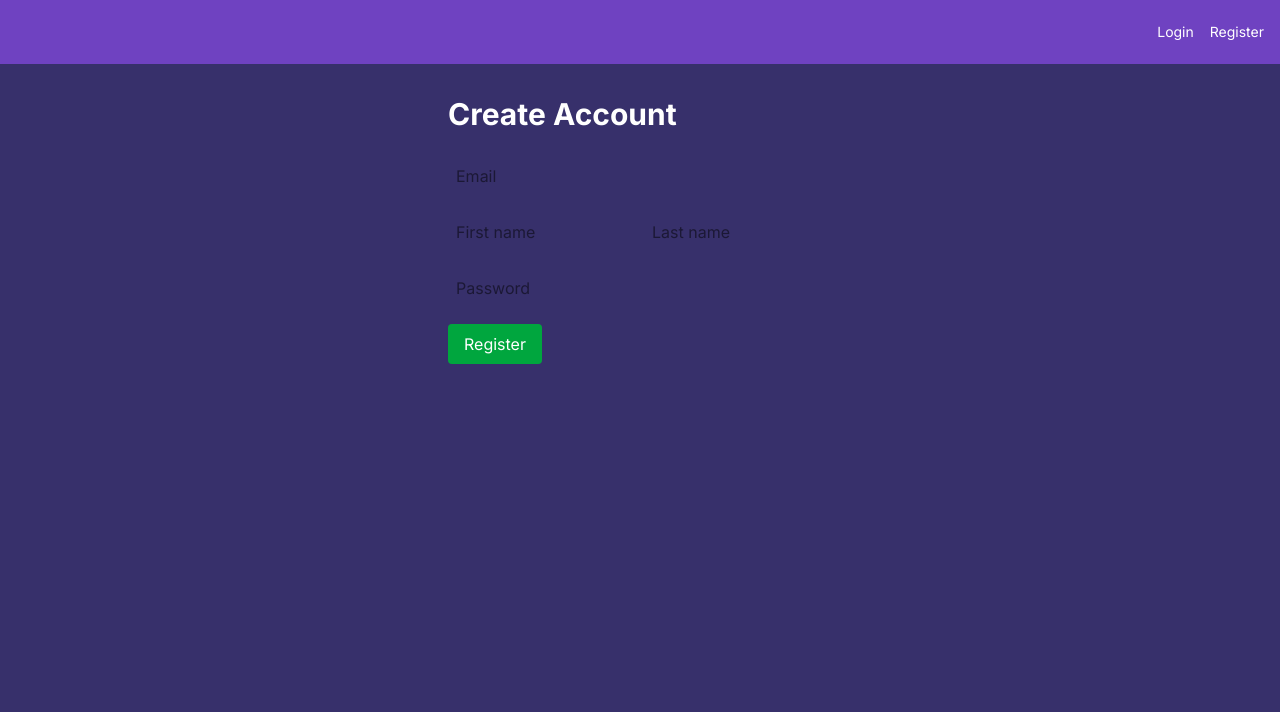
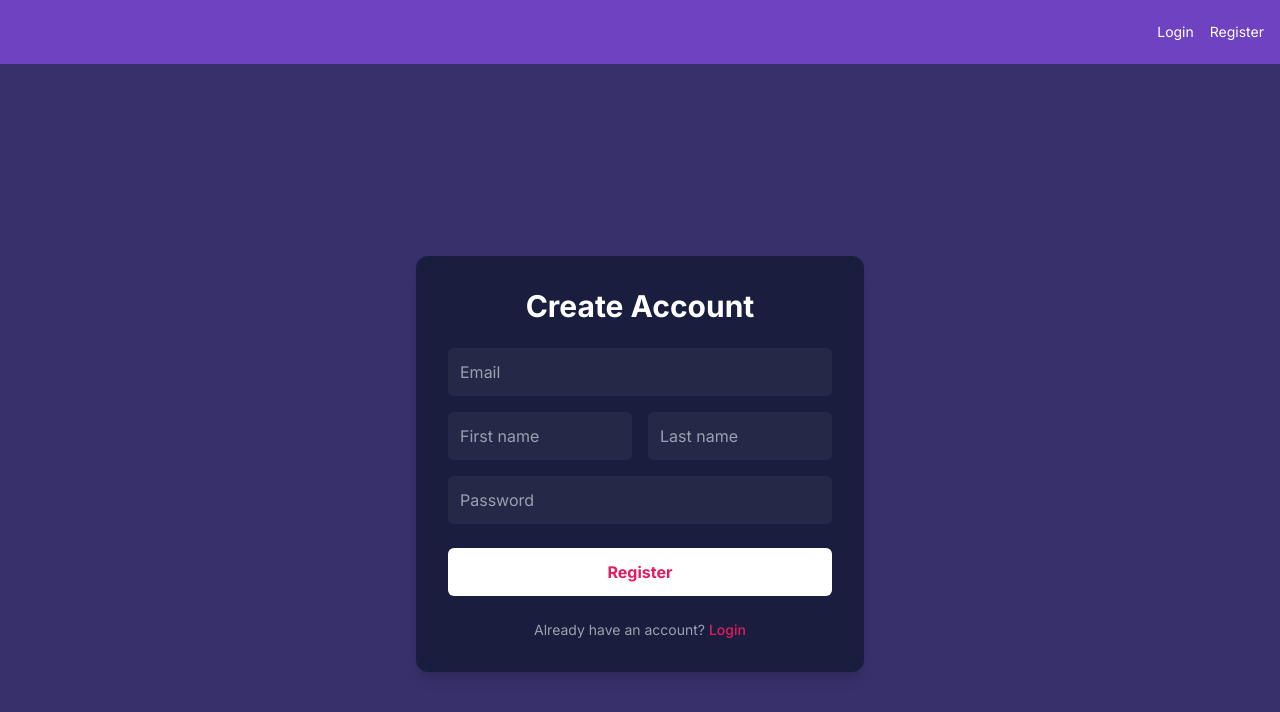
Before and after one commit to zorgonide/movieflix-next, a Next.js app: page /register in a window 1280 px wide. Shown: the top 712 px of the page. Built offline with nearby package versions, Linux system fonts and the light colour scheme; no server answers.

Commit message:
feat: enhance login and registration pages with improved styling and user experience

```diff
--- a/src/app/(authentication)/login/page.tsx
+++ b/src/app/(authentication)/login/page.tsx
@@ -3,6 +3,7 @@ import { useEffect, useState } from "react";
 import { useRouter } from "next/navigation";
 import { Button } from "@/components/ui/buttons/button";
 import { useUser } from "@/components/providers/user-provider";
+import Link from "next/link";
 
 export default function LoginPage() {
   const router = useRouter();
@@ -30,7 +31,6 @@ export default function LoginPage() {
       }
       setUser(data.user); // update context
       router.replace("/home"); // client navigation
-      router.refresh(); // ensure server state refreshed
     } finally {
       setLoading(false);
     }
@@ -39,32 +39,49 @@ export default function LoginPage() {
   if (user) return null;
 
   return (
-    <main className="max-w-md mx-auto p-8 space-y-6">
-      <h1 className="text-3xl font-bold">Login</h1>
-      <form onSubmit={submit} className="space-y-4">
+    <main className="flex min-h-screen flex-col items-center justify-center p-4">
+      <div className="w-full max-w-md space-y-6 rounded-xl bg-slate-900/70 p-8 shadow-lg">
+        <h1 className="text-center text-3xl font-bold">Login</h1>
+        <form onSubmit={submit} className="space-y-6">
+          <div className="space-y-4">
             <input
-          className="w-full rounded p-2 text-black"
+              className="w-full rounded-md border-0 bg-white/5 p-3 text-white placeholder:text-gray-400"
               autoComplete="email"
               type="email"
               placeholder="Email"
               value={form.email}
-          onChange={(e) => setForm((f) => ({ ...f, email: e.target.value }))}
+              onChange={(e) =>
+                setForm((f) => ({ ...f, email: e.target.value }))
+              }
               required
             />
             <input
-          className="w-full rounded p-2 text-black"
+              className="w-full rounded-md border-0 bg-white/5 p-3 text-white placeholder:text-gray-400"
               autoComplete="current-password"
               type="password"
               placeholder="Password"
               value={form.password}
-          onChange={(e) => setForm((f) => ({ ...f, password: e.target.value }))}
+              onChange={(e) =>
+                setForm((f) => ({ ...f, password: e.target.value }))
+              }
               required
             />
-        {error && <p className="text-red-400 text-sm">{error}</p>}
-        <Button type="submit" disabled={loading}>
+          </div>
+          {error && <p className="text-sm text-red-400">{error}</p>}
+          <Button type="submit" disabled={loading} className="w-full">
             {loading ? "Logging in..." : "Login"}
           </Button>
         </form>
+        <p className="text-center text-sm text-gray-400">
+          Don&#39;t have an account?{" "}
+          <Link
+            href="/register"
+            className="font-medium text-mxpink hover:text-mxpink-hover"
+          >
+            Register
+          </Link>
+        </p>
+      </div>
     </main>
   );
 }
--- a/src/app/(authentication)/register/page.tsx
+++ b/src/app/(authentication)/register/page.tsx
@@ -1,71 +1,88 @@
 "use client";
-import { useEffect, useState } from "react";
+import { useState } from "react";
 import { useRouter } from "next/navigation";
-import { useUser } from "@/components/providers/user-provider";
+import { Button } from "@/components/ui/buttons/button";
+import Link from "next/link";
 
 export default function RegisterPage() {
-  const { user } = useUser();
+  const router = useRouter();
   const [form, setForm] = useState({
     email: "",
-    password: "",
     firstName: "",
     lastName: "",
+    password: "",
   });
   const [error, setError] = useState<string | null>(null);
-  const router = useRouter();
+  const [loading, setLoading] = useState(false);
+
   async function submit(e: React.FormEvent) {
     e.preventDefault();
     setError(null);
+    setLoading(true);
+    try {
       const res = await fetch("/api/auth/register", {
         method: "POST",
         headers: { "Content-Type": "application/json" },
         body: JSON.stringify(form),
       });
+      const data = await res.json().catch(() => ({}));
       if (!res.ok) {
-      const data = await res.json().catch(() => ({}));
         setError(data.error || "Registration failed");
         return;
       }
-    router.replace("/home");
-    router.refresh();
+      // On successful registration, redirect to login
+      router.push("/login");
+    } catch (e) {
+      setError("An unexpected error occurred." + e);
+    } finally {
+      setLoading(false);
     }
-  useEffect(() => {
-    if (user) router.replace("/home");
-  }, [user, router]);
-  if (user) return null;
-  else
+  }
+
   return (
-      <main className="max-w-md mx-auto p-8 space-y-6">
-        <h1 className="text-3xl font-bold">Create Account</h1>
-        <form onSubmit={submit} className="space-y-4">
+    <main className="flex min-h-screen flex-col items-center justify-center p-4">
+      <div className="w-full max-w-md space-y-6 rounded-xl bg-slate-900/70 p-8 shadow-lg">
+        <h1 className="text-center text-3xl font-bold">Create Account</h1>
+        <form onSubmit={submit} className="space-y-6">
+          <div className="space-y-4">
             <input
-            className="w-full rounded p-2 text-black"
+              className="w-full rounded-md border-0 bg-white/5 p-3 text-white placeholder:text-gray-400"
+              autoComplete="email"
               type="email"
               placeholder="Email"
               value={form.email}
-            onChange={(e) => setForm((f) => ({ ...f, email: e.target.value }))}
+              onChange={(e) =>
+                setForm((f) => ({ ...f, email: e.target.value }))
+              }
               required
             />
-          <div className="flex gap-2">
+            <div className="flex gap-4">
               <input
-              className="w-1/2 rounded p-2 text-black"
+                className="w-full rounded-md border-0 bg-white/5 p-3 text-white placeholder:text-gray-400"
+                autoComplete="given-name"
+                type="text"
                 placeholder="First name"
                 value={form.firstName}
                 onChange={(e) =>
                   setForm((f) => ({ ...f, firstName: e.target.value }))
                 }
+                required
               />
               <input
-              className="w-1/2 rounded p-2 text-black"
+                className="w-full rounded-md border-0 bg-white/5 p-3 text-white placeholder:text-gray-400"
+                autoComplete="family-name"
+                type="text"
                 placeholder="Last name"
                 value={form.lastName}
                 onChange={(e) =>
                   setForm((f) => ({ ...f, lastName: e.target.value }))
                 }
+                required
               />
             </div>
             <input
-            className="w-full rounded p-2 text-black"
+              className="w-full rounded-md border-0 bg-white/5 p-3 text-white placeholder:text-gray-400"
+              autoComplete="new-password"
               type="password"
               placeholder="Password"
               value={form.password}
@@ -74,14 +91,22 @@ export default function RegisterPage() {
               }
               required
             />
-          {error && <p className="text-red-400 text-sm">{error}</p>}
-          <button
-            className="bg-green-600 hover:bg-green-700 px-4 py-2 rounded"
-            type="submit"
+          </div>
+          {error && <p className="text-sm text-red-400">{error}</p>}
+          <Button type="submit" disabled={loading} className="w-full">
+            {loading ? "Creating account..." : "Register"}
+          </Button>
+        </form>
+        <p className="text-center text-sm text-gray-400">
+          Already have an account?{" "}
+          <Link
+            href="/login"
+            className="font-medium text-mxpink hover:text-mxpink-hover"
           >
-            Register
-          </button>
-        </form>
+            Login
+          </Link>
+        </p>
+      </div>
     </main>
   );
 }
--- a/src/app/globals.css
+++ b/src/app/globals.css
@@ -4,4 +4,5 @@
   --color-mx-clerk-pink: #6610f2;
   --color-mx-light-purple: #6f42c1;
   --color-mxpink: #e31c5f;
+  --color-mxpink-hover: #b8174c;
 }
--- a/src/components/ui/buttons/button.tsx
+++ b/src/components/ui/buttons/button.tsx
@@ -13,7 +13,7 @@ type ButtonProps = {
 };
 
 const baseClasses =
-  "inline-flex items-center justify-center gap-2 rounded-md bg-white px-6 py-3 font-bold text-mxpink transition-transform duration-200 active:scale-95 hover:opacity-90 disabled:opacity-50 disabled:pointer-events-none cursor-pointer";
+  "w-full inline-flex items-center justify-center gap-2 rounded-md bg-white px-6 py-3 font-bold text-mxpink transition-transform duration-200 active:scale-95 hover:opacity-90 disabled:opacity-50 disabled:pointer-events-none cursor-pointer";
 
 export const Button = ({
   href,
```
Lines whose indentation alone changed are shown as unchanged.
